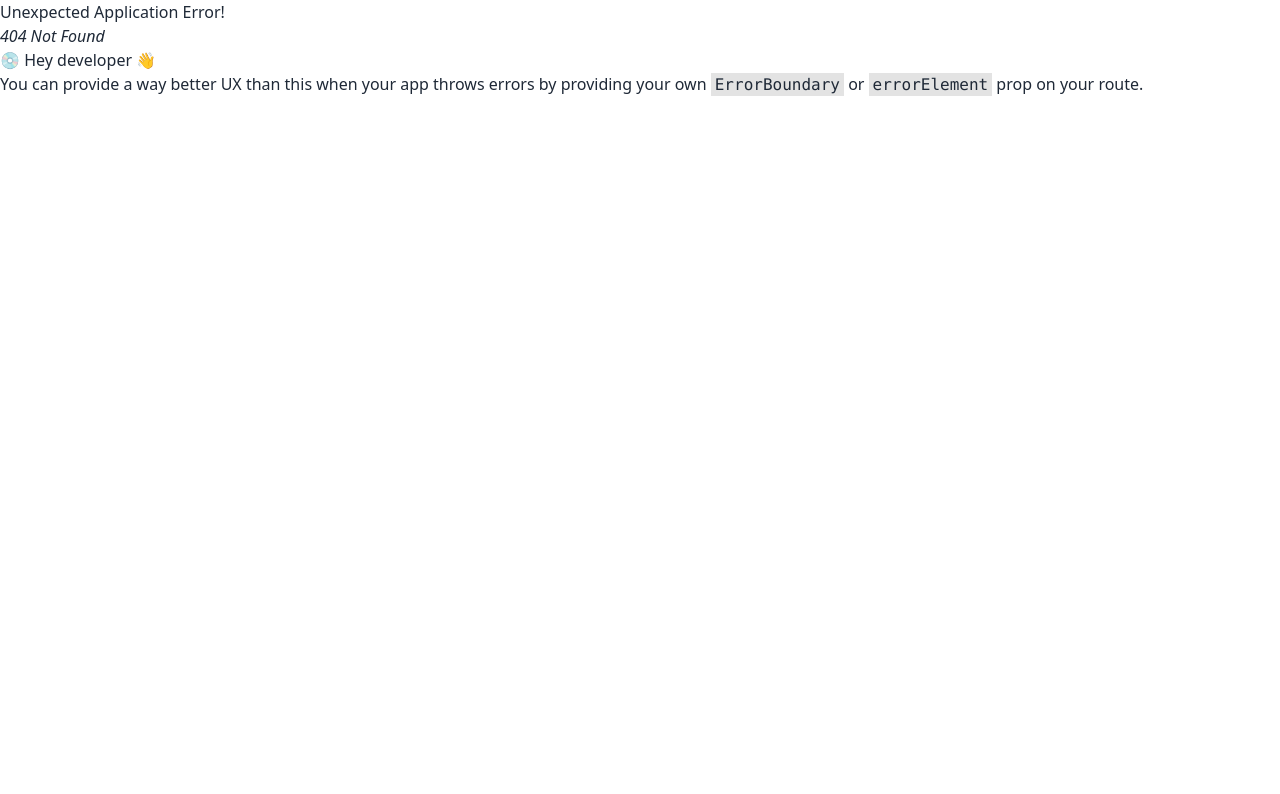
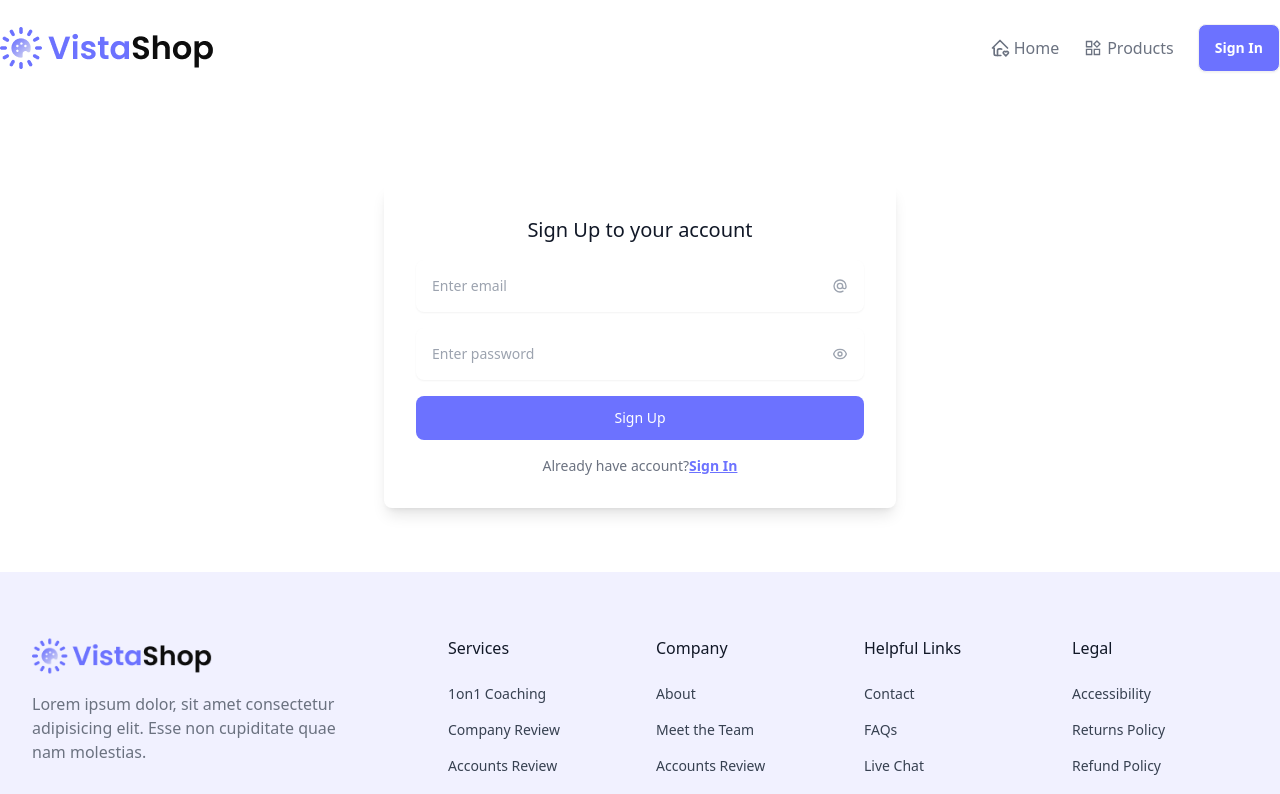
Before and after one commit to hellomaruf/VistaShop, a React (Vite) app: page /signup in a window 1280 px wide. Before the commit this address had no page. Shown: the top 794 px of the page. Built offline with nearby package versions, Linux system fonts and the light colour scheme.

Commit message:
Complete signin page design

```diff
--- a/src/Pages/SignIn.jsx
+++ b/src/Pages/SignIn.jsx
@@ -1,24 +1,13 @@
+import { FcGoogle } from "react-icons/fc";
 import { Link } from "react-router-dom";
 
 function SignIn() {
   return (
     <div>
       <div className="mx-auto max-w-screen-xl px-4 py-16 sm:px-6 lg:px-8">
-        <div className="mx-auto max-w-lg">
-          <h1 className="text-center text-2xl font-bold text-[#6C72FF] sm:text-3xl">
-            Get started today
-          </h1>
-
-          <p className="mx-auto mt-4 max-w-md text-center text-gray-500">
-            Lorem ipsum dolor sit amet, consectetur adipisicing elit. Obcaecati
-            sunt dolores deleniti inventore quaerat mollitia?
-          </p>
-
-          <form
-            action="#"
-            className="mb-0 mt-6 space-y-4 rounded-lg p-4 shadow-lg sm:p-6 lg:p-8"
-          >
-            <p className="text-center text-lg font-medium">
+        <div className="mx-auto max-w-lg border-2 rounded-2xl p-8">
+          <form action="#" className="mb-0 mt-6 space-y-4 rounded-lg ">
+            <p className="text-center text-xl font-medium">
               Sign in to your account
             </p>
 
@@ -99,11 +88,24 @@ function SignIn() {
 
             <p className="text-center text-sm text-gray-500">
               No account?
-              <Link to={'/signup'} className="underline text-[#6C72FF] font-semibold" href="#">
+              <Link
+                to={"/signup"}
+                className="underline text-[#6C72FF] font-semibold"
+                href="#"
+              >
                 Sign up
               </Link>
             </p>
           </form>
+          <div className="divider my-6">Or</div>
+          <div className="">
+            <button
+              type="submit"
+              className=" w-full flex  items-center  justify-center gap-2 rounded-lg  px-5 py-3 text-sm font-medium text-gray-800 bg-gray-100"
+            >
+              <FcGoogle className="text-2xl" /> Sign in With Google
+            </button>
+          </div>
         </div>
       </div>
     </div>
--- /dev/null
+++ b/src/Pages/SignUp.jsx
@@ -0,0 +1,98 @@
+import { Link } from "react-router-dom"
+
+
+function SignUp() {
+  return (
+    <div>
+
+
+<div className="mx-auto max-w-screen-xl px-4 py-16 sm:px-6 lg:px-8">
+  <div className="mx-auto max-w-lg">
+
+
+    <form action="#" className="mb-0 mt-6 space-y-4 rounded-lg p-4 shadow-lg sm:p-6 lg:p-8">
+      <p className="text-center text-xl text-gray-900 font-medium">Sign Up to your account</p>
+
+      <div>
+        <label htmlFor="email" className="sr-only">Email</label>
+
+        <div className="relative">
+          <input
+            type="email"
+            className="w-full rounded-lg border-gray-200 p-4 pe-12 text-sm shadow-sm"
+            placeholder="Enter email"
+          />
+
+          <span className="absolute inset-y-0 end-0 grid place-content-center px-4">
+            <svg
+              xmlns="http://www.w3.org/2000/svg"
+              className="size-4 text-gray-400"
+              fill="none"
+              viewBox="0 0 24 24"
+              stroke="currentColor"
+            >
+              <path
+                strokeLinecap="round"
+                strokeLinejoin="round"
+                strokeWidth="2"
+                d="M16 12a4 4 0 10-8 0 4 4 0 008 0zm0 0v1.5a2.5 2.5 0 005 0V12a9 9 0 10-9 9m4.5-1.206a8.959 8.959 0 01-4.5 1.207"
+              />
+            </svg>
+          </span>
+        </div>
+      </div>
+
+      <div>
+        <label htmlFor="password" className="sr-only">Password</label>
+
+        <div className="relative">
+          <input
+            type="password"
+            className="w-full rounded-lg border-gray-200 p-4 pe-12 text-sm shadow-sm"
+            placeholder="Enter password"
+          />
+
+          <span className="absolute inset-y-0 end-0 grid place-content-center px-4">
+            <svg
+              xmlns="http://www.w3.org/2000/svg"
+              className="size-4 text-gray-400"
+              fill="none"
+              viewBox="0 0 24 24"
+              stroke="currentColor"
+            >
+              <path
+                strokeLinecap="round"
+                strokeLinejoin="round"
+                strokeWidth="2"
+                d="M15 12a3 3 0 11-6 0 3 3 0 016 0z"
+              />
+              <path
+                strokeLinecap="round"
+                strokeLinejoin="round"
+                strokeWidth="2"
+                d="M2.458 12C3.732 7.943 7.523 5 12 5c4.478 0 8.268 2.943 9.542 7-1.274 4.057-5.064 7-9.542 7-4.477 0-8.268-2.943-9.542-7z"
+              />
+            </svg>
+          </span>
+        </div>
+      </div>
+
+      <button
+        type="submit"
+        className="block w-full rounded-lg bg-[#6C72FF] px-5 py-3 text-sm font-medium text-white"
+      >
+        Sign Up
+      </button>
+
+      <p className="text-center text-sm text-gray-500">
+        Already have account?
+        <Link to={'/signin'} className="underline font-bold text-[#6C72FF]" >Sign In</Link>
+      </p>
+    </form>
+  </div>
+</div>
+    </div>
+  )
+}
+
+export default SignUp
```
Also changed, not shown: src/Routers/Router.jsx (+7 -2 lines).
